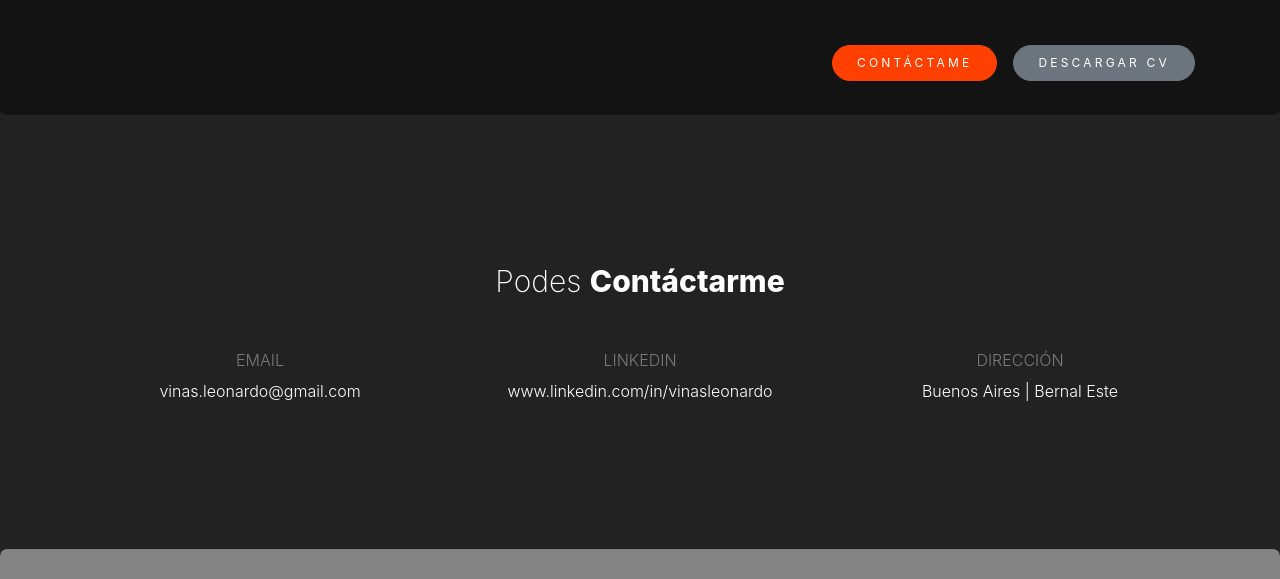
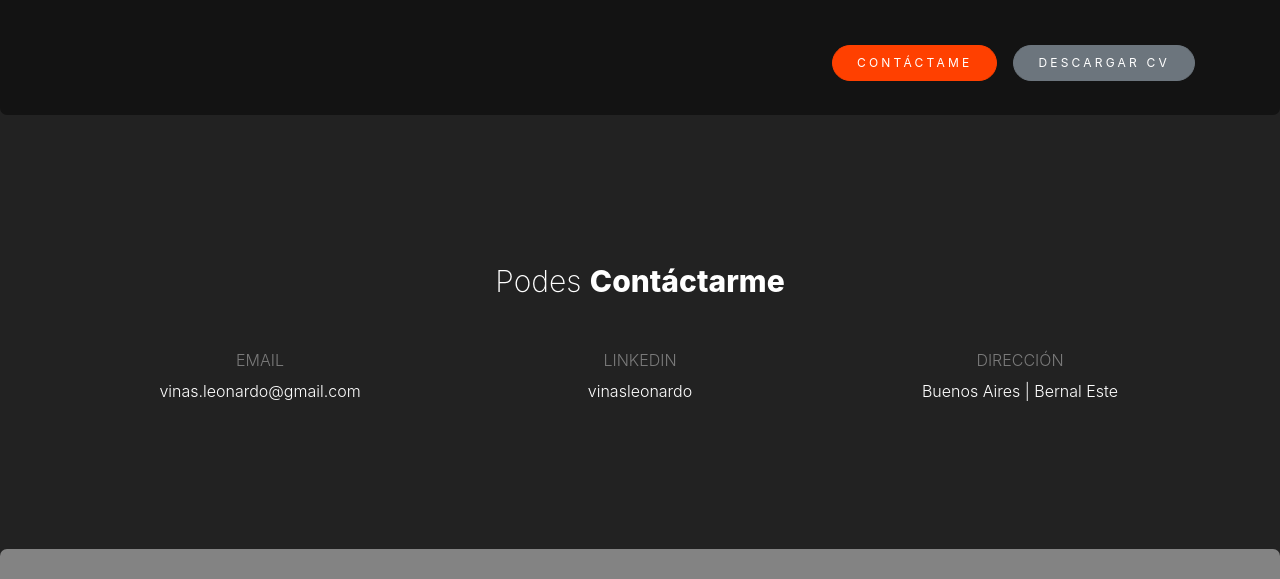
Before and after one commit to leonardovinas/leonardovinas.github.io, a plain HTML site: page index.html in a window 1280 px wide. Shown: the part 4689-5268 px from the top of the page. Drawn offline with nearby package versions, Linux system fonts and the light colour scheme; a web font is replaced by a local one.

Commit message:
Update index.html

```diff
--- a/index.html
+++ b/index.html
@@ -436,7 +436,7 @@
     <span class="text-uppercase d-block mb-1">LinkedIn</span>
     <span class="whiteText">
       <a href="https://www.linkedin.com/in/vinasleonardo" target="_blank" rel="noopener noreferrer" class="whiteText">
-        www.linkedin.com/in/vinasleonardo
+        vinasleonardo
       </a>
     </span>
   </div>
```
